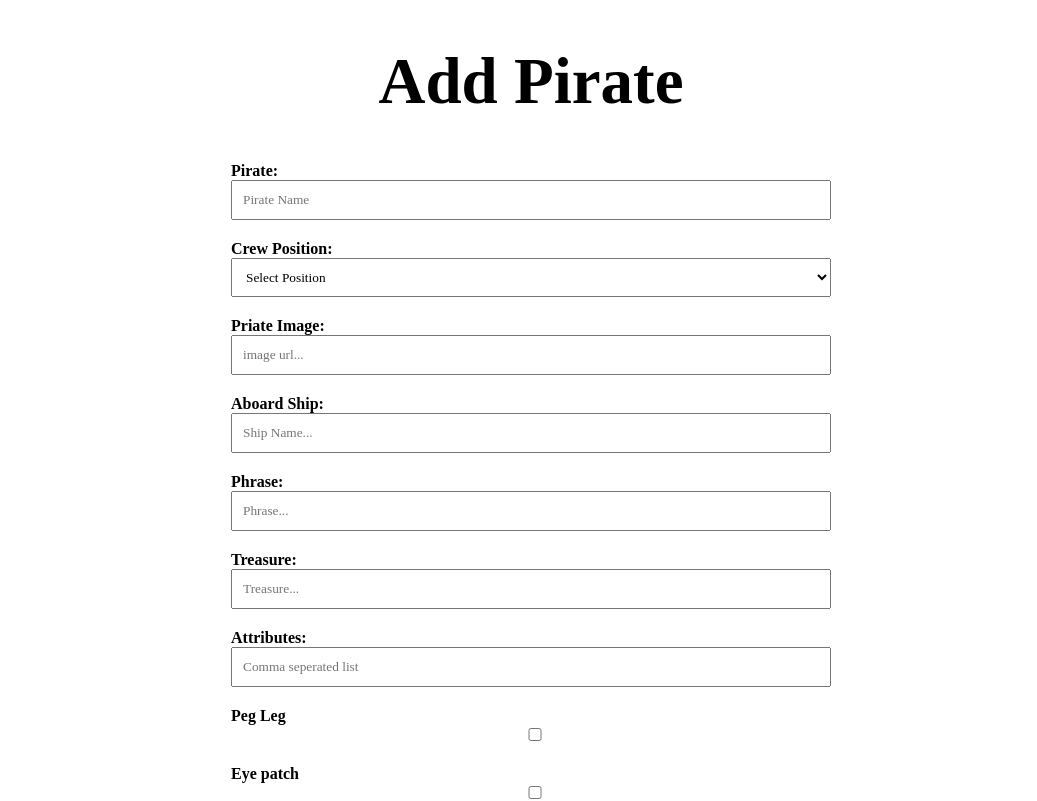
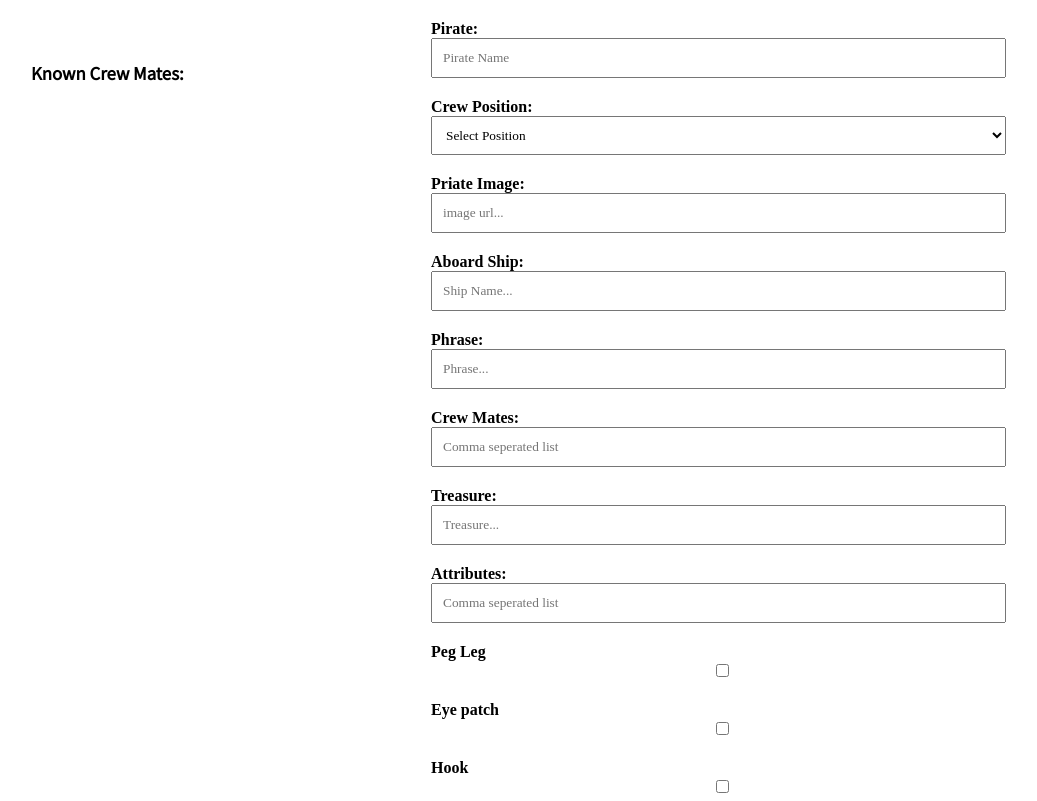
Before and after one commit to bakerlisa/Pirates, a React (Create React App) app in the folder client/: page /createPirate in a window 1280 px wide. Shown: the top 801 px of the page, without its empty margins (109-1146 px from the left). Built offline with nearby package versions, Linux system fonts and the light colour scheme; no server answers; a web font is replaced by a local one.

Commit message:
first commit

```diff
--- a/client/src/App.css
+++ b/client/src/App.css
@@ -65,6 +65,14 @@ form .submit:hover{cursor: pointer; opacity: .75;}
   input + span,textarea + span,select + span{display: block; max-height:0; height:100%; overflow: hidden; transition: all .2s ease-in;}
   input:focus + span,textarea:focus + span,select:focus + span{color:var(--red); max-height:50px; transition: all .2s ease-in;}
 
+.formWrp{display: flex;align-items: start;justify-content: start;flex-wrap: wrap; max-width: 1000px; margin: 0 auto;}
+.formWrp .imageWrap{width: 350px; padding-top: 25px;}
+.formWrp .imageWrap img{max-width: 100%;}
+.imageWrap h3{text-align-last: left; font-family: 'Source Sans Pro', sans-serif;}
+.imageWrap ul{margin: 0;padding:  0;}
+.imageWrap ul li{list-style-type: none; text-align: left; padding: 0; margin: 0; display: block;}
+.formWrp > form{width: calc(100% - 350px); padding-left: 25px;}
+
   /* Database Errors */
   .errWrp{ color:var(--red);}
   .errWrp h4{margin:0 ;}
--- a/client/src/App.js
+++ b/client/src/App.js
@@ -1,7 +1,7 @@
 import { Switch,Route,Link,Redirect, useHistory } from 'react-router-dom';
 import './App.css';
 import Navigation from './components/Navigation';
-import Banner from './components/Banner';
+import Footer from './components/Footer';
 import AddPirate from './views/AddPirate';
 import EditPriate from './views/EditPriate';
 import Error from './views/Error';
@@ -25,6 +25,7 @@ function App() {
         <Route exact path="/pirates">
           <Navigation />
           <Home />
+          <Footer />
         </Route>
 
         <Route exact path="/createPirate">
--- a/client/src/components/Form.js
+++ b/client/src/components/Form.js
@@ -3,6 +3,7 @@ import React, { useEffect, useState } from 'react';
 
 const Form = props => {
     var errorSize = Object.keys(props.dbError).length;
+    const [crew,setCrew] = useState([props.mates])
     const [captain,setCaptain] = useState(false)
     const lengths = {
         name: 3,
@@ -11,7 +12,6 @@ const Form = props => {
 
     const onChangeHandler = (event) => {
         props.setForm({...props.form,[event.target.name]: event.target.value})
-        console.log(event.target.value.length)
         if(event.target.name in props.error){
             if(event.target.value.length >= lengths[event.target.name]){
                 props.setError({...props.error,[event.target.name]:true})
@@ -28,10 +28,7 @@ const Form = props => {
     }
 
     const onCheckboxHandler = (event)  => {
-        console.log(event.target.checked)
-
         props.setForm({...props.form, [event.target.name]: event.target.checked})
-
     }
 
     useEffect(() => {
@@ -44,9 +41,15 @@ const Form = props => {
     }, []);
 
     return(
-        <>
-            <h1>{props.title}</h1>
-            <form onSubmit={props.onSubmitHandler} >
+        <div class="formWrp">
+            <div className="imageWrap">
+                <img src={props.form.image} alt={props.form.name} />
+                <h3>Known Crew Mates:</h3>
+                <ul>
+                    <li>{props.form.mates}</li>
+                </ul>
+            </div>
+            <form className="" onSubmit={props.onSubmitHandler} >
                 <div className="errWrp">
                     {
                         errorSize > 1 ? <><h4>Entries Required: </h4> {Object.keys(props.dbError).join(', ')}</> : ""
@@ -93,6 +96,11 @@ const Form = props => {
                 </div>
 
                 <div>
+                    <label htmlFor="mates">Crew Mates: </label>
+                    <input type="text" name="mates" value={props.form.mates}  onChange={onChangeHandler} placeholder="Comma seperated list" onBlur={onFocusOutHandler}/>
+                </div>
+
+                <div>
                     <label htmlFor="treasure">Treasure: </label>
                     <input min="0" type="number" name="treasure" value={props.form.treasure} onChange={onChangeHandler} placeholder="Treasure..." />
                 </div>
@@ -128,7 +136,7 @@ const Form = props => {
                 }
 
             </form>
-        </>
+        </div>
     )
 }
 
--- a/client/src/views/EditPriate.js
+++ b/client/src/views/EditPriate.js
@@ -11,6 +11,7 @@ const EditPriate = (props) => {
     const history = useHistory();
     const { id } = useParams();
     const [form,setForm] = useState({})
+    const [mates,steMates] = useState([])
 
     const [dbError,setDBError] = useState({ })
     const [error,setError] = useState({
@@ -21,6 +22,7 @@ const EditPriate = (props) => {
     useEffect(() => {
         axios.get(`http://localhost:8000/api/pirate/${id}`).then(response=>{
             setForm(response.data.pirate);
+            steMates([response.data.pirate.mates])
         })
         .catch(err => {
             history.push("/404");
@@ -42,9 +44,10 @@ const EditPriate = (props) => {
 
     return(
         <>
-        <Banner title={form.name} page="editbanner" member={form.crew} subtitle="Edit" />
+            <Banner title={form.name} page="editbanner" member={form.crew} subtitle="Edit" />
             <div>
-                <Form  title={`Edit Pirate: ${form.name}`} form={form} setForm={setForm} onSubmitHandler={onSubmitHandler} dbError={dbError} error={error} setError={setError} />
+
+                <Form  title={`Edit Pirate: ${form.name}`} form={form} setForm={setForm} onSubmitHandler={onSubmitHandler} dbError={dbError} error={error} setError={setError} mates={mates}/>
                 <Link to="/pirates" className="cancle">Cancle</Link>
                 <Delete id={id} />
             </div>
--- a/client/src/views/SinglePirate.js
+++ b/client/src/views/SinglePirate.js
@@ -8,12 +8,14 @@ const SinglePirate = (props) => {
     const { id } = useParams();
     const [pirate,setPirate] = useState([])
     const [newCount, setNewCount] = useState({})
+    const [crew,setCrew] = useState([props.mates])
     const [attr,setAttr] = useState([])
 
     useEffect(() => {
         axios.get(`http://localhost:8000/api/pirate/${id}`).then(response=>{
             setPirate(response.data.pirate);
-            setAttr(response.data.pirate.attributes)
+            setAttr(response.data.pirate.attributes);
+            setCrew(response.data.pirate.mates);
         })
     }, []);
 
@@ -46,6 +48,13 @@ const SinglePirate = (props) => {
                     })
                 }
             </p>
+            <h3>Crew:</h3>
+            <ul>
+            {
+                    crew.map((item,i) => {return <span key={i}>{item}, </span>
+                    })
+                }
+            </ul>
             <p className='ship'></p>
             <p><strong>Treaseure: </strong>{pirate.treasure}</p>
             <p><strong>He's Recieved: </strong> {pirate.likes} five star reviews</p>
```
Also changed, not shown: 1 other file (tests, documents, lock files or other folders).
